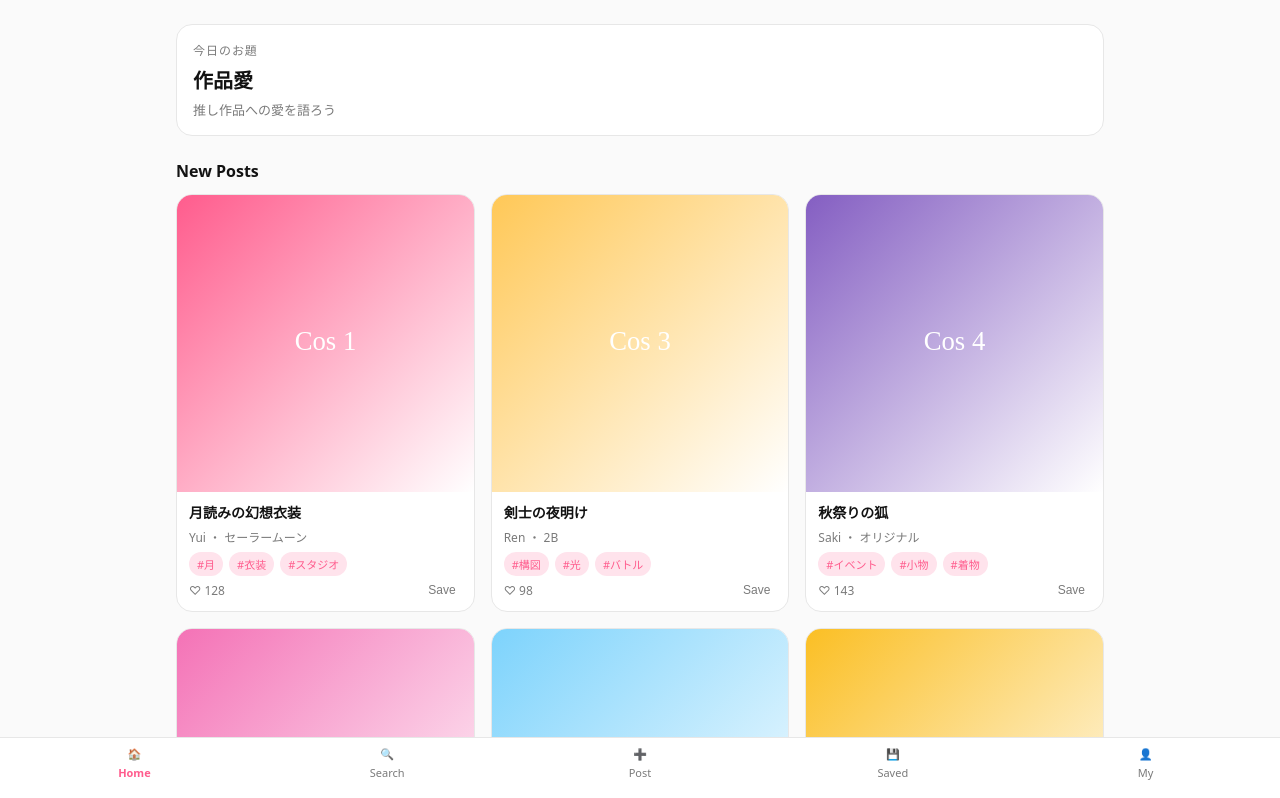
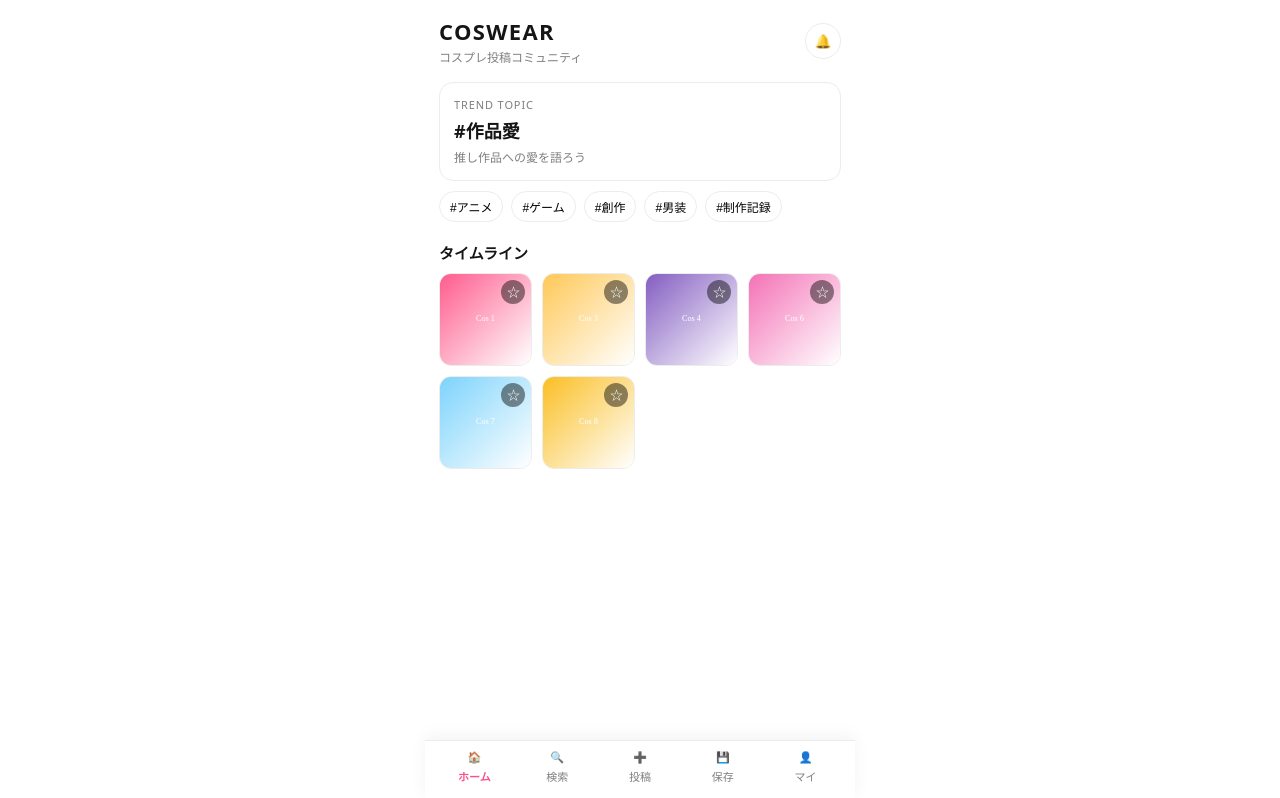
Before and after one commit to FUGA369/coswear-pwa, a Next.js app: page / in a window 1280 px wide. Shown: the top 798 px of the page. Built offline with nearby package versions, Linux system fonts and the light colour scheme.

Commit message:
Remove follower story circles from home screen

```diff
--- a/app/globals.css
+++ b/app/globals.css
@@ -1,12 +1,12 @@
 :root {
   color-scheme: light;
-  --bg: #fafafa;
-  --text: #121212;
-  --muted: #7a7a7a;
+  --bg: #ffffff;
+  --text: #151515;
+  --muted: #7f7f7f;
   --card: #ffffff;
-  --line: #e7e7e7;
-  --accent: #ff5c8d;
-  --accent-soft: #ffe3ec;
+  --line: #ececec;
+  --accent: #ff4f87;
+  --accent-soft: #ffe8f0;
 }
 
 * {
@@ -26,65 +26,188 @@ a {
 }
 
 main {
-  padding: 16px 16px 96px;
-  max-width: 960px;
+  padding: 12px 14px calc(110px + env(safe-area-inset-bottom));
+  width: 100%;
+  max-width: 430px;
   margin: 0 auto;
 }
 
+.app-header {
+  display: flex;
+  justify-content: space-between;
+  align-items: center;
+  margin: 4px 0 16px;
+}
+
+.app-title {
+  font-size: 22px;
+  font-weight: 800;
+  letter-spacing: 0.06em;
+}
+
+.app-subtitle {
+  font-size: 12px;
+  color: var(--muted);
+  margin-top: 2px;
+}
+
+.notify-button {
+  border: 1px solid var(--line);
+  width: 36px;
+  height: 36px;
+  border-radius: 50%;
+  background: var(--card);
+}
+
+.stories {
+  display: flex;
+  gap: 10px;
+  overflow-x: auto;
+  padding-bottom: 8px;
+  margin-bottom: 12px;
+}
+
+.story-item {
+  min-width: 62px;
+  border: none;
+  background: transparent;
+  display: flex;
+  flex-direction: column;
+  align-items: center;
+  gap: 6px;
+  font-size: 11px;
+  color: var(--muted);
+}
+
+.story-ring {
+  padding: 2px;
+  border-radius: 50%;
+  background: linear-gradient(135deg, #ff7aa7, #ffc36b);
+}
+
+.story-avatar,
+.avatar,
+.mini-avatar {
+  display: inline-flex;
+  align-items: center;
+  justify-content: center;
+  border-radius: 50%;
+  color: white;
+  font-weight: 700;
+  background: #c4c4c4;
+}
+
+.story-avatar {
+  width: 52px;
+  height: 52px;
+  border: 2px solid white;
+}
+
 .section-title {
-  font-size: 16px;
-  font-weight: 600;
-  margin: 24px 0 12px;
+  font-size: 15px;
+  font-weight: 700;
+  margin: 18px 0 10px;
 }
 
 .topic-card {
   background: var(--card);
   border: 1px solid var(--line);
-  border-radius: 16px;
-  padding: 16px;
+  border-radius: 14px;
+  padding: 14px;
   display: flex;
   flex-direction: column;
-  gap: 6px;
-  margin-top: 8px;
+  gap: 5px;
+  margin-bottom: 10px;
 }
 
 .topic-label {
-  font-size: 12px;
+  font-size: 11px;
   color: var(--muted);
-  text-transform: uppercase;
   letter-spacing: 0.08em;
 }
 
 .topic-title {
-  font-size: 20px;
+  font-size: 18px;
   font-weight: 700;
 }
 
 .topic-hint {
-  font-size: 13px;
+  font-size: 12px;
   color: var(--muted);
+}
+
+.chip-row {
+  display: flex;
+  gap: 8px;
+  overflow-x: auto;
+  padding-bottom: 2px;
+}
+
+.chip {
+  border: 1px solid var(--line);
+  background: var(--card);
+  border-radius: 999px;
+  padding: 6px 10px;
+  font-size: 12px;
+  white-space: nowrap;
 }
 
 .grid {
   display: grid;
-  grid-template-columns: repeat(2, minmax(0, 1fr));
-  gap: 12px;
+  grid-template-columns: repeat(3, minmax(0, 1fr));
+  gap: 6px;
 }
 
-@media (min-width: 768px) {
+@media (min-width: 900px) {
   .grid {
-    grid-template-columns: repeat(3, minmax(0, 1fr));
-    gap: 16px;
+    grid-template-columns: repeat(4, minmax(0, 1fr));
+    gap: 10px;
   }
 }
 
 .card {
   background: var(--card);
-  border-radius: 16px;
+  border-radius: 12px;
   overflow: hidden;
   border: 1px solid var(--line);
-  display: flex;
-  flex-direction: column;
+}
+
+.photo-tile {
+  position: relative;
+}
+
+.tile-save {
+  position: absolute;
+  top: 6px;
+  right: 6px;
+  z-index: 2;
+  border: none;
+  width: 24px;
+  height: 24px;
+  border-radius: 999px;
+  background: rgba(0, 0, 0, 0.45);
+  color: #fff;
+  font-size: 13px;
+  line-height: 1;
+}
+
+.tile-save.active {
+  background: rgba(255, 79, 135, 0.9);
+}
+
+.card-user-row {
+  display: none;
+}
+
+.mini-avatar {
+  width: 30px;
+  height: 30px;
+  font-size: 12px;
+}
+
+.card-user {
+  font-size: 13px;
+  font-weight: 600;
 }
 
 .card-image {
@@ -103,15 +226,12 @@ main {
 }
 
 .card-body {
-  padding: 10px 12px 12px;
-  display: flex;
-  flex-direction: column;
-  gap: 6px;
+  display: none;
 }
 
 .card-title {
   font-size: 14px;
-  font-weight: 600;
+  font-weight: 700;
 }
 
 .card-meta {
@@ -147,27 +267,27 @@ main {
   font-size: 12px;
   cursor: pointer;
   color: inherit;
-  display: flex;
-  align-items: center;
-  gap: 4px;
 }
 
 .action-button.active {
   color: var(--accent);
-  font-weight: 600;
+  font-weight: 700;
 }
 
 .tabs {
   position: fixed;
+  left: 50%;
   bottom: 0;
-  left: 0;
-  right: 0;
-  background: var(--card);
+  transform: translateX(-50%);
+  width: min(100vw, 430px);
+  background: rgba(255, 255, 255, 0.97);
   border-top: 1px solid var(--line);
+  box-shadow: 0 -4px 16px rgba(0, 0, 0, 0.05);
+  backdrop-filter: blur(6px);
   display: grid;
   grid-template-columns: repeat(5, 1fr);
-  padding: 8px 8px 20px;
-  z-index: 20;
+  padding: 8px 8px calc(16px + env(safe-area-inset-bottom));
+  z-index: 40;
 }
 
 .tab-item {
@@ -181,7 +301,7 @@ main {
 
 .tab-item.active {
   color: var(--accent);
-  font-weight: 600;
+  font-weight: 700;
 }
 
 .form {
@@ -265,8 +385,6 @@ textarea {
 .avatar {
   width: 64px;
   height: 64px;
-  border-radius: 50%;
-  background: #d9d9d9;
   flex-shrink: 0;
 }
 
@@ -294,3 +412,48 @@ textarea {
   color: var(--muted);
   font-size: 14px;
 }
+
+
+@media (max-width: 430px) {
+  main {
+    padding: 10px 12px calc(108px + env(safe-area-inset-bottom));
+  }
+
+  .section-title {
+    margin-top: 16px;
+  }
+
+   .tabs {
+    width: 100vw;
+    padding: 8px 6px calc(14px + env(safe-area-inset-bottom));
+  }
+
+  .grid {
+    gap: 5px;
+  }
+
+  .tab-item {
+    font-size: 10px;
+    gap: 3px;
+  }
+}
+
+@media (max-width: 390px) {
+  .app-title {
+    font-size: 20px;
+  }
+
+  .story-item {
+    min-width: 58px;
+    font-size: 10px;
+  }
+
+  .story-avatar {
+    width: 48px;
+    height: 48px;
+  }
+
+  .card-title {
+    font-size: 13px;
+  }
+}
--- a/app/page.js
+++ b/app/page.js
@@ -3,6 +3,9 @@
 import PostGrid from "../components/PostGrid";
 import { getTodayTopic } from "../lib/topic";
 import { useApp } from "../components/AppProvider";
+
+const styleChips = ["#アニメ", "#ゲーム", "#創作", "#男装", "#制作記録"];
+
 
 export default function HomePage() {
   const topic = getTodayTopic();
@@ -10,12 +13,31 @@ export default function HomePage() {
 
   return (
     <div>
-      <div className="topic-card">
-        <span className="topic-label">今日のお題</span>
-        <span className="topic-title">{topic.key}</span>
+      <header className="app-header">
+        <div>
+          <div className="app-title">COSWEAR</div>
+          <div className="app-subtitle">コスプレ投稿コミュニティ</div>
+        </div>
+        <button type="button" className="notify-button" aria-label="通知">
+          🔔
+        </button>
+      </header>
+
+      <section className="topic-card">
+        <span className="topic-label">TREND TOPIC</span>
+        <span className="topic-title">#{topic.key}</span>
         <span className="topic-hint">{topic.description}</span>
-      </div>
-      <div className="section-title">New Posts</div>
+      </section>
+
+      <section className="chip-row" aria-label="人気カテゴリ">
+        {styleChips.map((chip) => (
+          <button key={chip} type="button" className="chip">
+            {chip}
+          </button>
+        ))}
+      </section>
+
+      <div className="section-title">タイムライン</div>
       <PostGrid posts={posts} />
     </div>
   );
--- a/components/PostCard.jsx
+++ b/components/PostCard.jsx
@@ -7,33 +7,18 @@ export default function PostCard({ post }) {
   const isSaved = savedIds.includes(post.id);
 
   return (
-    <div className="card">
+    <article className="card photo-tile">
+      <button
+        type="button"
+        className={`tile-save${isSaved ? " active" : ""}`}
+        onClick={() => toggleSave(post.id)}
+        aria-label={isSaved ? "保存済み" : "保存"}
+      >
+        {isSaved ? "★" : "☆"}
+      </button>
       <div className="card-image">
         <img src={post.images[0]} alt={post.title} />
       </div>
-      <div className="card-body">
-        <div className="card-title">{post.title}</div>
-        <div className="card-meta">
-          {post.user} ・ {post.character}
-        </div>
-        <div className="tag-row">
-          {post.tags.slice(0, 3).map((tag) => (
-            <span key={tag} className="tag">
-              {tag}
-            </span>
-          ))}
-        </div>
-        <div className="actions">
-          <span>♡ {post.likes}</span>
-          <button
-            type="button"
-            className={`action-button${isSaved ? " active" : ""}`}
-            onClick={() => toggleSave(post.id)}
-          >
-            {isSaved ? "Saved" : "Save"}
-          </button>
-        </div>
-      </div>
-    </div>
+    </article>
   );
 }
--- a/components/Tabs.jsx
+++ b/components/Tabs.jsx
@@ -4,11 +4,11 @@ import Link from "next/link";
 import { usePathname } from "next/navigation";
 
 const tabs = [
-  { href: "/", label: "Home", icon: "🏠" },
-  { href: "/search", label: "Search", icon: "🔍" },
-  { href: "/post", label: "Post", icon: "➕" },
-  { href: "/saved", label: "Saved", icon: "💾" },
-  { href: "/my", label: "My", icon: "👤" }
+  { href: "/", label: "ホーム", icon: "🏠" },
+  { href: "/search", label: "検索", icon: "🔍" },
+  { href: "/post", label: "投稿", icon: "➕" },
+  { href: "/saved", label: "保存", icon: "💾" },
+  { href: "/my", label: "マイ", icon: "👤" }
 ];
 
 export default function Tabs() {
```
